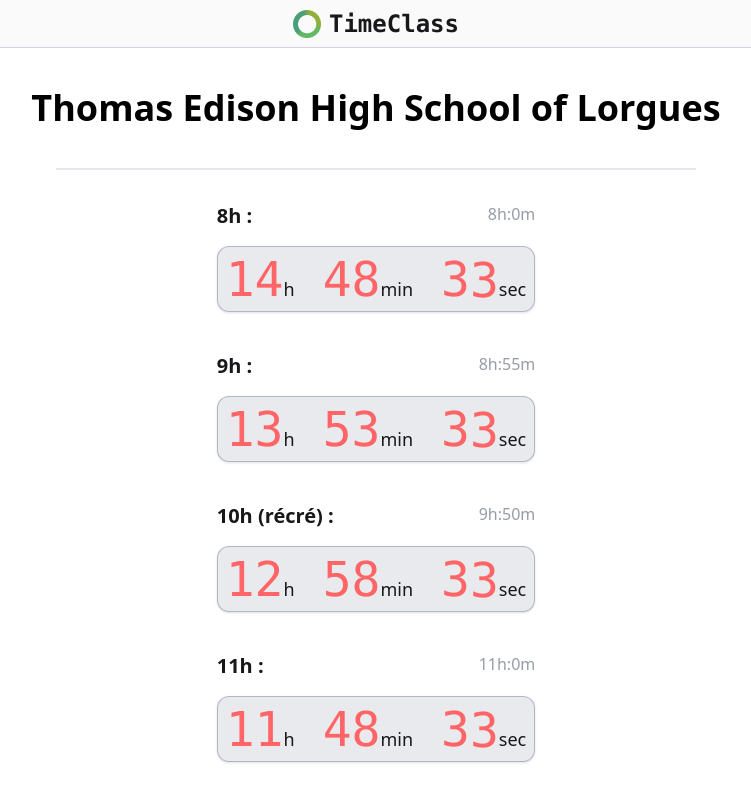
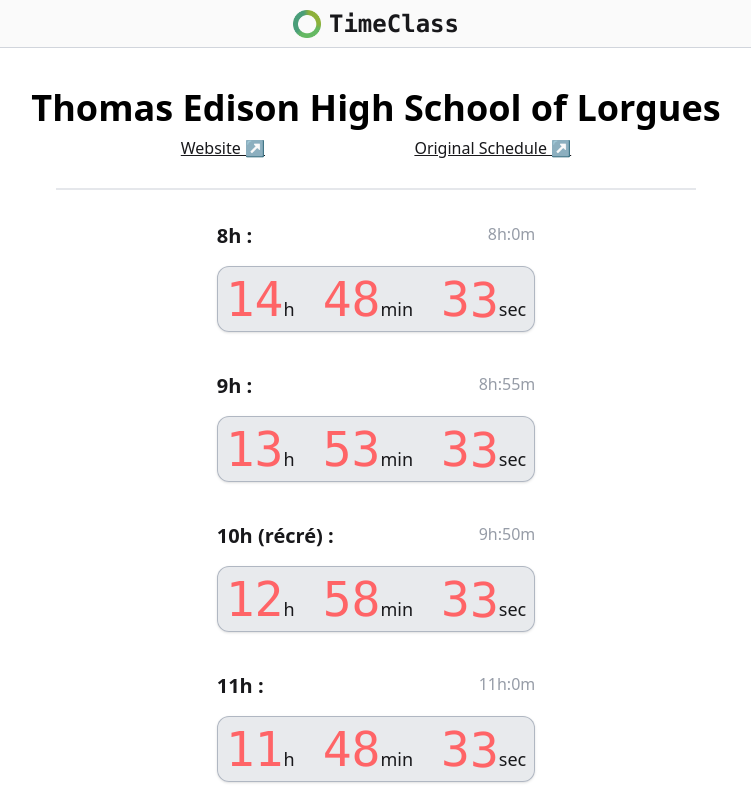
Before and after one commit to Oignontom8283/timeclass, a React (Vite) app: page /school/thomas_edison in a window 1280 px wide. Shown: the top 800 px of the page, without its empty margins (264-1015 px from the left). Built offline with nearby package versions, Linux system fonts and the light colour scheme.

Commit message:
fix: Adjust layout and add links for school website and original schedule in School component

```diff
--- a/src/pages/School.tsx
+++ b/src/pages/School.tsx
@@ -21,9 +21,14 @@ export default function School() {
 
   return (
     <div className="flex flex-col items-center min-h-0 grow">
-      <div className="mt-10 mb-10">
+      <div className="my-10 mb-7 flex flex-col items-center gap-2">
         <span className="font-bold text-black text-4xl">{school.name.en || school.name.original}</span>
         <h1 className="sr-only">Schedule for : {school.name.en ? `${school.name.original} — ${school.name.en}` : school.name.original}</h1>
+
+        <div className="flex justify-evenly w-full">
+          {school.website && <Link to={school.website} className="link" target="_blank" rel="noopener noreferrer">Website ↗</Link>}
+          {school.scheduleOrigine && <Link to={school.scheduleOrigine} className="link" target="_blank" rel="noopener noreferrer">Original Schedule ↗</Link>}
+        </div>
       </div>
 
       <div className="h-0.5 bg-gray-200 w-[50%]"/>
```
